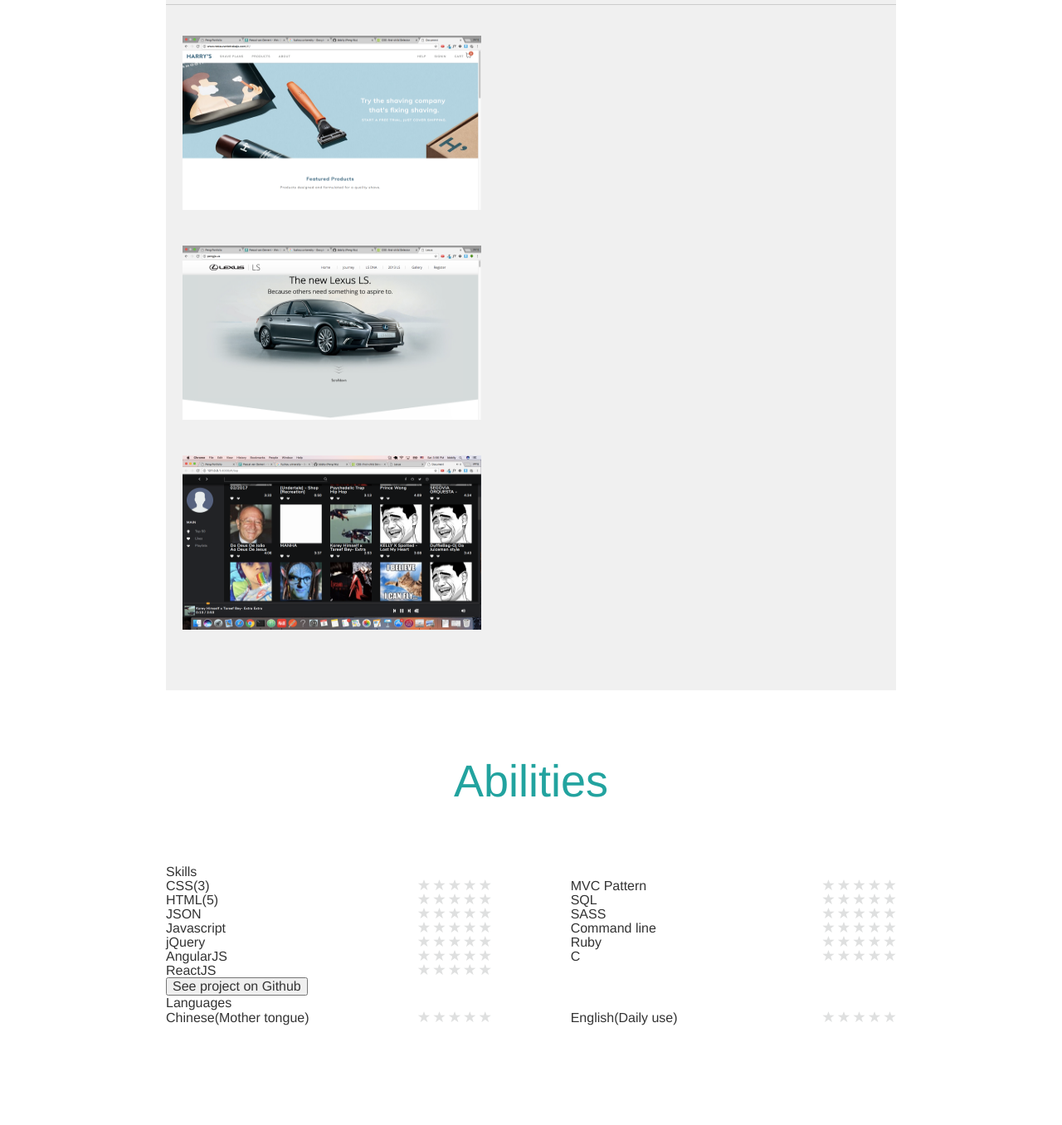
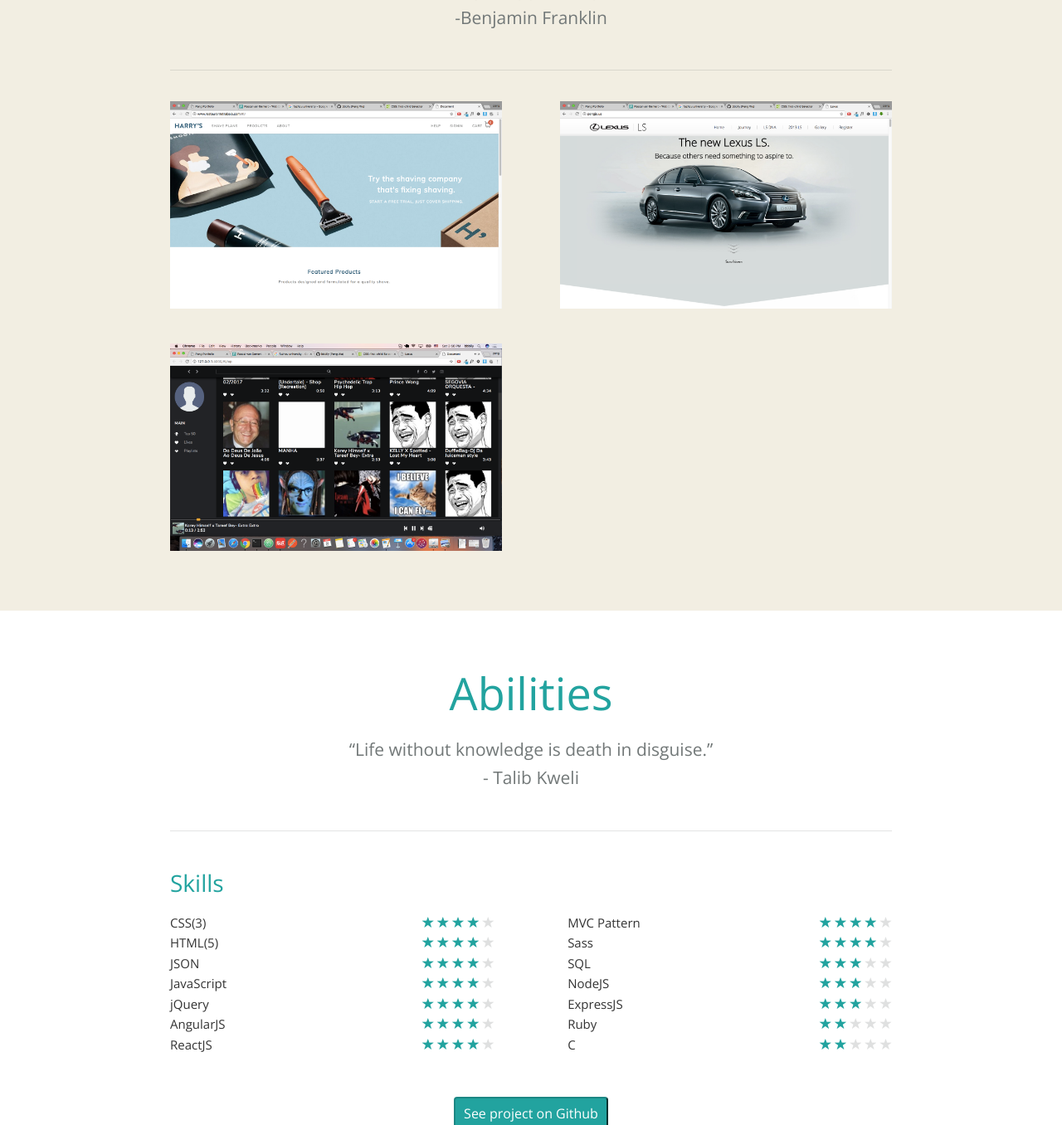
Before and after one commit to bbbily/personal-portfolio, a website: page public/index.html in a window 1280 px wide. Shown: the part 1444-2800 px from the top of the page at 83% size. Drawn offline with nearby package versions, Linux system fonts and the light colour scheme.

Commit message:
style all section

```diff
--- a/public/index.html
+++ b/public/index.html
@@ -5,29 +5,43 @@
   <meta name="viewport" content="width=device-width, initial-scale=1.0">
   <meta http-equiv="X-UA-Compatible" content="ie=edge">
   <link rel="stylesheet" href="https://maxcdn.bootstrapcdn.com/bootstrap/3.3.7/css/bootstrap.min.css">
+  <link href="https://fonts.googleapis.com/css?family=Open+Sans" rel="stylesheet">
+  <link rel="stylesheet" href="https://maxcdn.bootstrapcdn.com/font-awesome/4.7.0/css/font-awesome.min.css">
   <link rel="stylesheet" href="reset.css">
   <link rel="stylesheet" href="style.css">
   <title>Peng Portfolio</title>
 </head>
 <body>
+  <nav>
+    <ul>
+      <li><a href="#profile">Profile</a></li>
+      <li><a>Projects</a></li>
+      <li><a>Abilities</a></li>
+      <li><a>Educations</a></li>
+      <li><a>Contact</a></li>
+    </ul>
+  </nav>
   <div class="container">
     <section class="top">
+      <div class="section-container">
         <div class="top-title">
           <h2>Peng &nbsp;&nbsp;&nbsp;Wu</h2>
-        <p>interactive resume</p>
+          <p>Interactive resume</p>
         </div>
         <div class="overlay"></div>
+      </div>
     </section>
-    <section class="profile">
+    <section class="profile" id="profile">
+      <div class="section-container">
         <div class="profile-title">
           <h3>Profile</h3>
-        <p>I'm a passionate web developer</p>
+          <p>I'm a JavaScript Web Developer</p>
         </div>
         <hr>
         <div class="profile-main">
           <div>
             <h4>About me</h4>
-          <p>Born and raised in China. Moved to the U.S in 2009. I am a motivated web developer. I am a programmer with good knowledge of front-end techniques. I know how to create your website using the latest technologies available. I love spending time on solving little details.</p>
+            <p>Born and raised in China. Moved to the U.S in 2009. I am a programmer with good knowledge of front-end techniques. I know how to create your website using the latest technologies available. I love spending time on solving little details.</p>
           </div>
           <div><img src="" alt="personal photo"></div>
           <div>
@@ -40,8 +54,10 @@
             <br>Provo, Utah</p>
           </div>
         </div>
+      </div>
     </section>
     <section class="projects">
+      <div class="section-container">
         <div class="projects-title">
           <h3>Projects</h3>
           <p>"You can do anything you set your mind to."
@@ -53,118 +69,130 @@
           <div><img src="./images/lexusls.png" alt="lexusls"></div>
           <div><img src="./images/soundcool.png" alt="soundcool"></div>
         </div>
+      </div>
     </section>
     <section class="abilities">
+      <div class="section-container">
       <div class="abilities-title">
         <h3>Abilities</h3>
-        <p></p>
+        <p>“Life without knowledge is death in disguise.”
+        <br>- Talib Kweli</p>
       </div>
+      <hr>
       <div>
         <h4>Skills</h4>
         <div class="skill">
           <ul>
             <li>
               <span>CSS(3)</span>
-              <span class="glyphicon glyphicon-star"></span>
-              <span class="glyphicon glyphicon-star"></span>
-              <span class="glyphicon glyphicon-star"></span>
-              <span class="glyphicon glyphicon-star"></span>
+              <span class="glyphicon glyphicon-star filled"></span>
+              <span class="glyphicon glyphicon-star filled"></span>
+              <span class="glyphicon glyphicon-star filled"></span>
+              <span class="glyphicon glyphicon-star filled"></span>
               <span class="glyphicon glyphicon-star"></span>
             </li>
             <li>
               <span>HTML(5)</span>
-              <span class="glyphicon glyphicon-star"></span>
-              <span class="glyphicon glyphicon-star"></span>
-              <span class="glyphicon glyphicon-star"></span>
-              <span class="glyphicon glyphicon-star"></span>
+              <span class="glyphicon glyphicon-star filled"></span>
+              <span class="glyphicon glyphicon-star filled"></span>
+              <span class="glyphicon glyphicon-star filled"></span>
+              <span class="glyphicon glyphicon-star filled"></span>
               <span class="glyphicon glyphicon-star"></span>
             </li>
             <li>
               <span>JSON</span>
-              <span class="glyphicon glyphicon-star"></span>
-              <span class="glyphicon glyphicon-star"></span>
-              <span class="glyphicon glyphicon-star"></span>
-              <span class="glyphicon glyphicon-star"></span>
+              <span class="glyphicon glyphicon-star filled"></span>
+              <span class="glyphicon glyphicon-star filled"></span>
+              <span class="glyphicon glyphicon-star filled"></span>
+              <span class="glyphicon glyphicon-star filled"></span>
               <span class="glyphicon glyphicon-star"></span>
             </li>
             <li>
-              <span>Javascript</span>
-              <span class="glyphicon glyphicon-star"></span>
-              <span class="glyphicon glyphicon-star"></span>
-              <span class="glyphicon glyphicon-star"></span>
-              <span class="glyphicon glyphicon-star"></span>
+              <span>JavaScript</span>
+              <span class="glyphicon glyphicon-star filled"></span>
+              <span class="glyphicon glyphicon-star filled"></span>
+              <span class="glyphicon glyphicon-star filled"></span>
+              <span class="glyphicon glyphicon-star filled"></span>
               <span class="glyphicon glyphicon-star"></span>
             </li>
             <li>
               <span>jQuery</span>
-              <span class="glyphicon glyphicon-star"></span>
-              <span class="glyphicon glyphicon-star"></span>
-              <span class="glyphicon glyphicon-star"></span>
-              <span class="glyphicon glyphicon-star"></span>
+              <span class="glyphicon glyphicon-star filled"></span>
+              <span class="glyphicon glyphicon-star filled"></span>
+              <span class="glyphicon glyphicon-star filled"></span>
+              <span class="glyphicon glyphicon-star filled"></span>
               <span class="glyphicon glyphicon-star"></span>
             </li>
             <li>
               <span>AngularJS</span>
-              <span class="glyphicon glyphicon-star"></span>
-              <span class="glyphicon glyphicon-star"></span>
-              <span class="glyphicon glyphicon-star"></span>
-              <span class="glyphicon glyphicon-star"></span>
+              <span class="glyphicon glyphicon-star filled"></span>
+              <span class="glyphicon glyphicon-star filled"></span>
+              <span class="glyphicon glyphicon-star filled"></span>
+              <span class="glyphicon glyphicon-star filled"></span>
               <span class="glyphicon glyphicon-star"></span>
             </li>
             <li>
               <span>ReactJS</span>
-              <span class="glyphicon glyphicon-star"></span>
-              <span class="glyphicon glyphicon-star"></span>
-              <span class="glyphicon glyphicon-star"></span>
-              <span class="glyphicon glyphicon-star"></span>
+              <span class="glyphicon glyphicon-star filled"></span>
+              <span class="glyphicon glyphicon-star filled"></span>
+              <span class="glyphicon glyphicon-star filled"></span>
+              <span class="glyphicon glyphicon-star filled"></span>
               <span class="glyphicon glyphicon-star"></span>
             </li>
           </ul>
           <ul>
             <li>
               <span>MVC Pattern</span>
+              <span class="glyphicon glyphicon-star filled"></span>
+              <span class="glyphicon glyphicon-star filled"></span>
+              <span class="glyphicon glyphicon-star filled"></span>
+              <span class="glyphicon glyphicon-star filled"></span>
               <span class="glyphicon glyphicon-star"></span>
+            </li>
+            <li>
+              <span>Sass</span>
+              <span class="glyphicon glyphicon-star filled"></span>
+              <span class="glyphicon glyphicon-star filled"></span>
+              <span class="glyphicon glyphicon-star filled"></span>
+              <span class="glyphicon glyphicon-star filled"></span>
               <span class="glyphicon glyphicon-star"></span>
-              <span class="glyphicon glyphicon-star"></span>
+            </li>
+            <li>
+              <span>SQL</span>
+              <span class="glyphicon glyphicon-star filled"></span>
+              <span class="glyphicon glyphicon-star filled"></span>
+              <span class="glyphicon glyphicon-star filled"></span>
               <span class="glyphicon glyphicon-star"></span>
               <span class="glyphicon glyphicon-star"></span>
             </li>
             <li>
-              <span>SQL</span>
-              <span class="glyphicon glyphicon-star"></span>
-              <span class="glyphicon glyphicon-star"></span>
-              <span class="glyphicon glyphicon-star"></span>
+              <span>NodeJS</span>
+              <span class="glyphicon glyphicon-star filled"></span>
+              <span class="glyphicon glyphicon-star filled"></span>
+              <span class="glyphicon glyphicon-star filled"></span>
               <span class="glyphicon glyphicon-star"></span>
               <span class="glyphicon glyphicon-star"></span>
             </li>
             <li>
-              <span>SASS</span>
-              <span class="glyphicon glyphicon-star"></span>
-              <span class="glyphicon glyphicon-star"></span>
-              <span class="glyphicon glyphicon-star"></span>
-              <span class="glyphicon glyphicon-star"></span>
-              <span class="glyphicon glyphicon-star"></span>
-            </li>
-            <li>
-              <span>Command line</span>
-              <span class="glyphicon glyphicon-star"></span>
-              <span class="glyphicon glyphicon-star"></span>
-              <span class="glyphicon glyphicon-star"></span>
+              <span>ExpressJS</span>
+              <span class="glyphicon glyphicon-star filled"></span>
+              <span class="glyphicon glyphicon-star filled"></span>
+              <span class="glyphicon glyphicon-star filled"></span>
               <span class="glyphicon glyphicon-star"></span>
               <span class="glyphicon glyphicon-star"></span>
             </li>
             <li>
               <span>Ruby</span>
-              <span class="glyphicon glyphicon-star"></span>
-              <span class="glyphicon glyphicon-star"></span>
+              <span class="glyphicon glyphicon-star filled"></span>
+              <span class="glyphicon glyphicon-star filled"></span>
               <span class="glyphicon glyphicon-star"></span>
               <span class="glyphicon glyphicon-star"></span>
               <span class="glyphicon glyphicon-star"></span>
             </li>
             <li>
               <span>C</span>
-              <span class="glyphicon glyphicon-star"></span>
-              <span class="glyphicon glyphicon-star"></span>
+              <span class="glyphicon glyphicon-star filled"></span>
+              <span class="glyphicon glyphicon-star filled"></span>
               <span class="glyphicon glyphicon-star"></span>
               <span class="glyphicon glyphicon-star"></span>
               <span class="glyphicon glyphicon-star"></span>
@@ -173,34 +201,37 @@
         </div>
         <button href="https://github.com/bbbily">See project on Github</button>
       </div>
-
-      <div>
+      <hr>
+      <div class="language-container">
           <h4>Languages</h4>
           <ul class="languages">
             <li>
               <span>Chinese(Mother tongue)</span>
-              <span class="glyphicon glyphicon-star"></span>
-              <span class="glyphicon glyphicon-star"></span>
-              <span class="glyphicon glyphicon-star"></span>
-              <span class="glyphicon glyphicon-star"></span>
-              <span class="glyphicon glyphicon-star"></span>
+              <span class="glyphicon glyphicon-star filled"></span>
+              <span class="glyphicon glyphicon-star filled"></span>
+              <span class="glyphicon glyphicon-star filled"></span>
+              <span class="glyphicon glyphicon-star filled"></span>
+              <span class="glyphicon glyphicon-star filled"></span>
             </li>
             <li>
               <span>English(Daily use)</span>
-              <span class="glyphicon glyphicon-star"></span>
-              <span class="glyphicon glyphicon-star"></span>
-              <span class="glyphicon glyphicon-star"></span>
-              <span class="glyphicon glyphicon-star"></span>
+              <span class="glyphicon glyphicon-star filled"></span>
+              <span class="glyphicon glyphicon-star filled"></span>
+              <span class="glyphicon glyphicon-star filled"></span>
+              <span class="glyphicon glyphicon-star filled"></span>
               <span class="glyphicon glyphicon-star"></span>
             </li>
           </ul>
         </div>
     </section>
     <section class="education">
+      <div class="section-container">
         <div class="education-title">
           <h3>Educations</h3>
-
+          <p>“Protons give an atom its identity, electrons its personality.”
+          <br>- Bill Bryson</p>
         </div>
+        <hr>
         <div class="education-main">
           <div>
             <h5><span>Devmountain</span>
@@ -214,14 +245,21 @@
             <p><span>Associate</span>
           </div>
         </div>
+      </div>
     </section>
     <section class="contact">
+      <div class="section-container">
         <div class="contact-title">
           <h3>Contact</h3>
-
+          <p>"Talk is cheap. Show me the code."
+          <br>- Linus Torvalds</p>
         </div>
+        <hr>
         <div class="contact-main">
-        <span icon icon-linkedin></span>
+          <a href="https://www.linkedin.com/in/peng-wu-3ba10812a/"><span class="fa fa-linkedin"></span>&nbsp;&nbsp;&nbsp;&nbsp;https://www.linkedin.com/in/peng-wu-3ba10812a/</a>
+          <a href="https://www.facebook.com/peng.wu.1291"><span class="fa fa-facebook"></span>&nbsp;&nbsp;&nbsp;&nbsp;https://www.facebook.com/peng.wu.1291</a>
+        </div>
+        <hr>
       </div>
     </section>
   </div>
--- a/public/style.css
+++ b/public/style.css
@@ -2,6 +2,7 @@
   padding: 0;
   margin: 0;
   width: auto;
+  font-family: 'Open Sans', sans-serif;
 }
 
 .container h3 {
@@ -9,13 +10,61 @@
   font-weight: 300;
   color: #22A39F;
   text-align: center;
-  padding: 30px;
-
+  padding: 20px;
 }
 
-section  {
-  margin: 0 200px;
+.container h4 {
+  font-size: 28px;
+  color: #22A39F;
+  padding: 30px 0 20px 0;
+}
+
+hr {
+  border-color: #727878;
+  opacity: 0.2;
+}
+
+p, span {
+  font-size: 15px;
+  line-height: 1.64;
+}
+
+button {
+  padding: 10px;
+  background-color: #22A39F;
+  border-color: #1c8784;
+  border-radius: 4px;
+  color: white;
+  text-align: center;
+  margin: 50px auto;
+  display: block;
+}
+
+nav {
+  position: absolute;
+  right: 5%;
+  top: 100%;
+}
+
+nav > ul > li > a {
+  background-color: rgb(34, 34, 34);
+  text-decoration: none;
+  display: inline-block;
+  color: white;
+  height: 80px;
+  width: 115px;
+  line-height: 80px;
+  text-align: center;
+  }
+nav > ul > li > a:hover {
+  text-decoration: none;
+  color: rgb(180, 179, 179);
+}
+.section-container {
+  width: 870px;
+  margin: auto;
   padding: 50px 0;
+  height: 100%;
 }
 
 .top {
@@ -33,8 +82,7 @@ section  {
   position: relative;
   top: 30%;
   margin: auto;
-  width: 770px;
-  padding: 40px 180px;
+  width: auto;
   z-index: 2;
   text-align: center;
   color: white;
@@ -46,17 +94,17 @@ section  {
   letter-spacing: 0.1em;
   padding: 20px 0;
   display: inline-block;
+  font-weight: 900;
 }
 
-section > div > p {
+.section-container > div > p {
   text-align: center;
   color: #727878;
   font-size: 21px;
-  padding-bottom: 40px;
+  padding-bottom: 30px;
 }
-section.top > .top-title > p {
-  font-size: 25px;
-  text-transform: uppercase;
+section.top .top-title > p {
+  font-size: 28px;
   padding: 20px 0;
   color: white;
 }
@@ -82,10 +130,21 @@ section.top > .top-title > p {
 
 
 .projects {
-  background-color: rgb(240, 240, 240);
+  background-color: rgb(242, 238, 226);
+}
+
+.projects-main {
+  display: flex;
+  flex-wrap: wrap;
+  justify-content: space-between;;
+}
+.projects-main > div {
+  height: auto;
+  width: auto;
+  padding: 20px 0;
 }
 .projects-main > div > img {
-  padding: 20px;
+  /*padding: 20px;*/
   height: 250px;
   width: 400px;
 }
@@ -112,3 +171,48 @@ section.top > .top-title > p {
   font-size: 14px;
   color: #DFE0E0;
 }
+
+.filled {
+  color: #22A39F;
+}
+
+
+.education {
+  background-color: rgb(242, 238, 226);
+}
+
+
+
+.contact {
+  background-color: rgb(67, 66, 66);
+  padding-bottom: 200px;
+}
+.contact-main {
+  padding: 20px 0;
+}
+.contact-main > a {
+  color: rgb(180, 179, 179);
+  text-decoration: none;
+  display: block;
+  margin: 20px 20px 20px 0;
+}
+.contact-main > a:hover {
+  color: white;
+}
+
+.fa {
+  display: inline-block;
+  font-size: 22px;
+  border-radius: 4px;
+  padding: 5px 6px;
+  color: rgb(67, 66, 66);
+  background-color: rgb(180, 179, 179);
+}
+
+.fa-facebook {
+  padding: 5px 9px;
+}
+
+#profile {
+  transition: 1s;
+}
```
Lines whose indentation alone changed are shown as unchanged.
